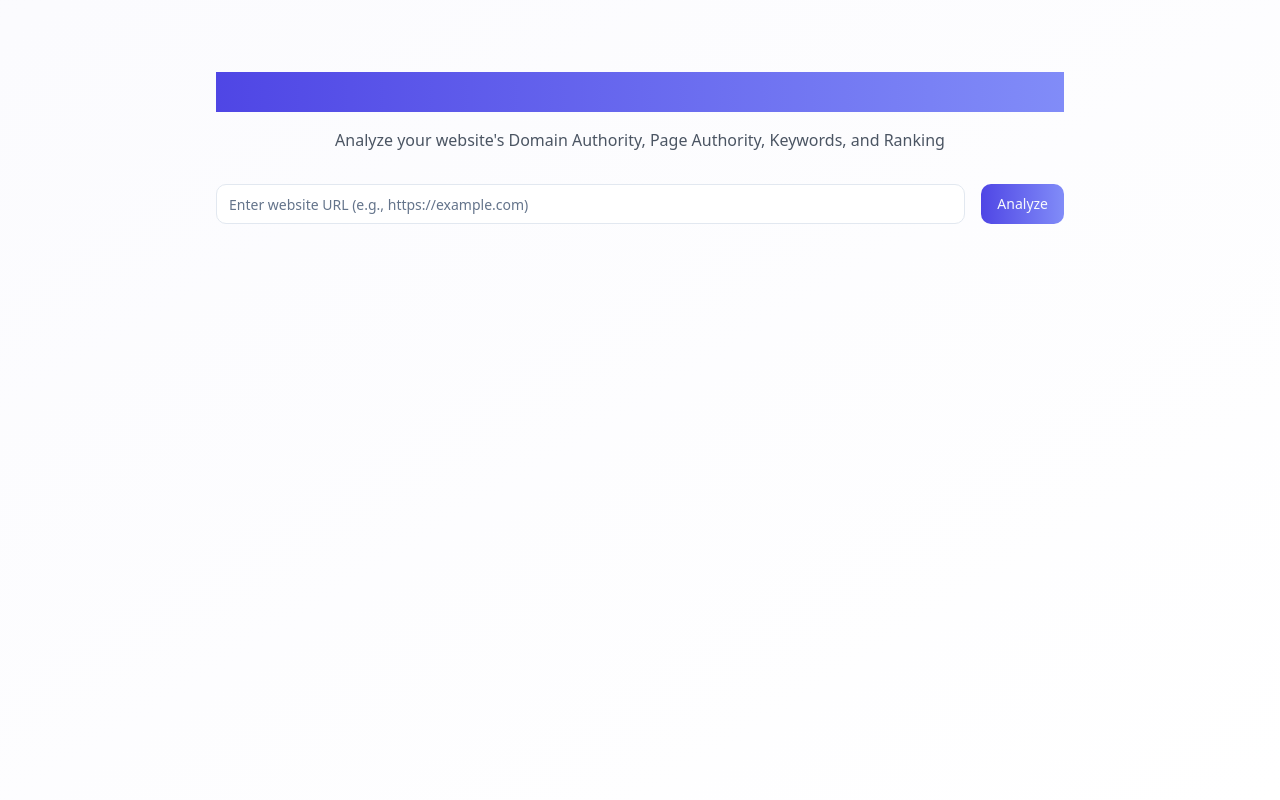
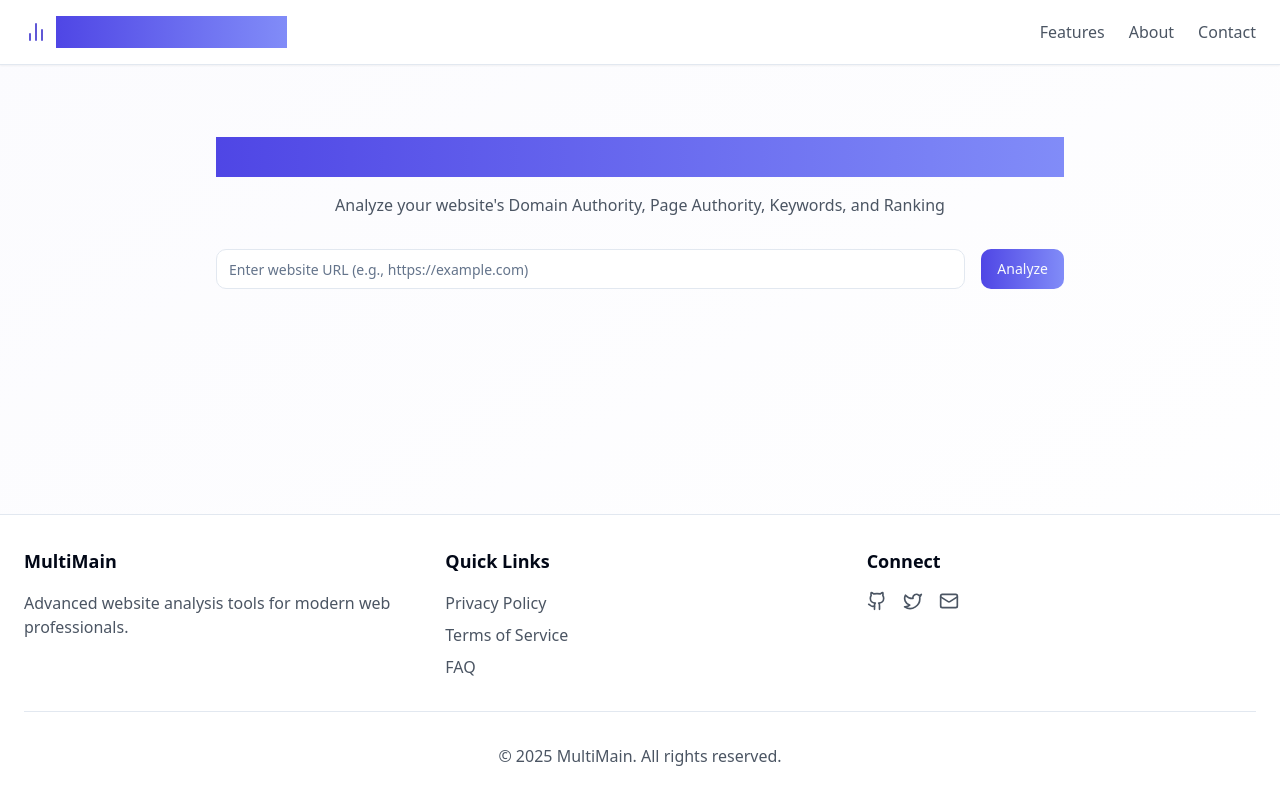
Before and after one commit to Mianhassam96/MultiRank-Explorer, a React (Vite) app: page / in a window 1280 px wide. Built offline with nearby package versions, Linux system fonts and the light colour scheme.

Commit message:
Add MultiRank Explorer header and footer
Implement a new header titled "MultiRank Explorer" and a footer named "MultiMain". Additionally, enhance the existing features for improved functionality.
[skip gpt_engineer]

```diff
--- /dev/null
+++ b/src/components/Footer.tsx
@@ -0,0 +1,55 @@
+import { Github, Twitter, Mail } from "lucide-react";
+
+export const Footer = () => {
+  return (
+    <footer className="w-full py-8 px-6 bg-white border-t mt-auto">
+      <div className="max-w-7xl mx-auto">
+        <div className="grid grid-cols-1 md:grid-cols-3 gap-8">
+          <div className="space-y-4">
+            <h3 className="text-lg font-semibold">MultiMain</h3>
+            <p className="text-gray-600">
+              Advanced website analysis tools for modern web professionals.
+            </p>
+          </div>
+          <div className="space-y-4">
+            <h3 className="text-lg font-semibold">Quick Links</h3>
+            <ul className="space-y-2">
+              <li>
+                <a href="#privacy" className="text-gray-600 hover:text-primary transition-colors">
+                  Privacy Policy
+                </a>
+              </li>
+              <li>
+                <a href="#terms" className="text-gray-600 hover:text-primary transition-colors">
+                  Terms of Service
+                </a>
+              </li>
+              <li>
+                <a href="#faq" className="text-gray-600 hover:text-primary transition-colors">
+                  FAQ
+                </a>
+              </li>
+            </ul>
+          </div>
+          <div className="space-y-4">
+            <h3 className="text-lg font-semibold">Connect</h3>
+            <div className="flex space-x-4">
+              <a href="#" className="text-gray-600 hover:text-primary transition-colors">
+                <Github className="w-5 h-5" />
+              </a>
+              <a href="#" className="text-gray-600 hover:text-primary transition-colors">
+                <Twitter className="w-5 h-5" />
+              </a>
+              <a href="#" className="text-gray-600 hover:text-primary transition-colors">
+                <Mail className="w-5 h-5" />
+              </a>
+            </div>
+          </div>
+        </div>
+        <div className="mt-8 pt-8 border-t text-center text-gray-600">
+          <p>&copy; {new Date().getFullYear()} MultiMain. All rights reserved.</p>
+        </div>
+      </div>
+    </footer>
+  );
+};
--- /dev/null
+++ b/src/components/Header.tsx
@@ -0,0 +1,27 @@
+import { BarChart2 } from "lucide-react";
+
+export const Header = () => {
+  return (
+    <header className="w-full py-4 px-6 bg-white shadow-sm border-b">
+      <div className="max-w-7xl mx-auto flex items-center justify-between">
+        <div className="flex items-center space-x-2">
+          <BarChart2 className="w-6 h-6 text-primary" />
+          <h1 className="text-2xl font-bold bg-clip-text text-transparent gradient-bg">
+            MultiRank Explorer
+          </h1>
+        </div>
+        <nav className="hidden md:flex items-center space-x-6">
+          <a href="#features" className="text-gray-600 hover:text-primary transition-colors">
+            Features
+          </a>
+          <a href="#about" className="text-gray-600 hover:text-primary transition-colors">
+            About
+          </a>
+          <a href="#contact" className="text-gray-600 hover:text-primary transition-colors">
+            Contact
+          </a>
+        </nav>
+      </div>
+    </header>
+  );
+};
--- a/src/pages/Index.tsx
+++ b/src/pages/Index.tsx
@@ -1,9 +1,15 @@
 import { WebsiteAnalyzer } from "@/components/WebsiteAnalyzer";
+import { Header } from "@/components/Header";
+import { Footer } from "@/components/Footer";
 
 const Index = () => {
   return (
-    <div className="min-h-screen py-12 px-4 bg-gradient-to-br from-secondary to-background">
-      <WebsiteAnalyzer />
+    <div className="min-h-screen flex flex-col bg-gradient-to-br from-secondary to-background">
+      <Header />
+      <main className="flex-1 py-12 px-4">
+        <WebsiteAnalyzer />
+      </main>
+      <Footer />
     </div>
   );
 };
```
